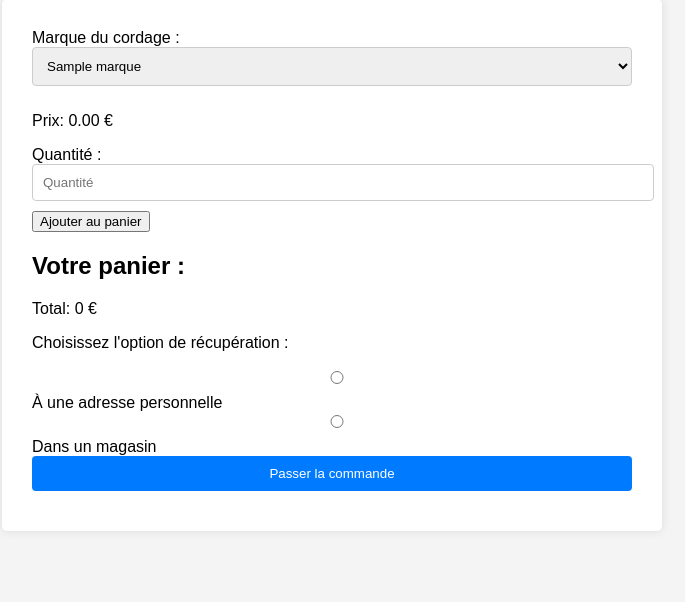
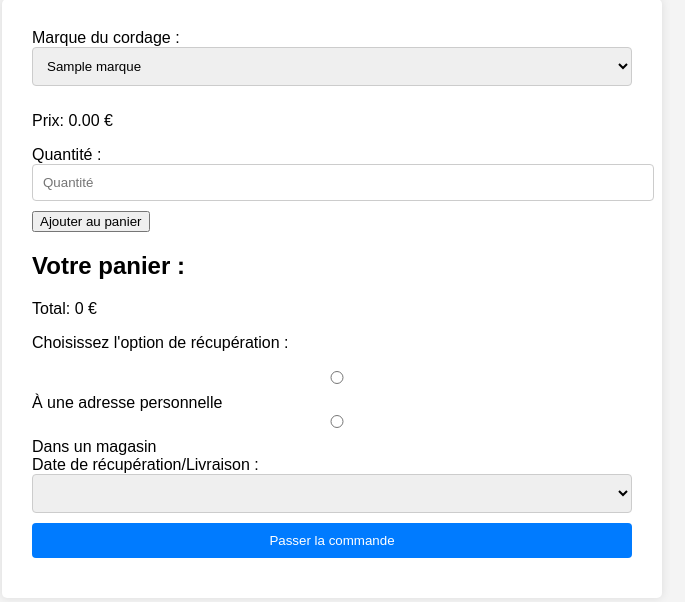
Before and after one commit to DamienBataillardGOATT/goatt-tools, a Flask app: template templates/index.html in a window 1280 px wide. Shown: the part 101-703 px from the top of the page, without its empty margins (308-993 px from the left). Run offline with Flask 3, Linux system fonts and the light colour scheme; the template is opened without the code that fills it: most values are stand-ins (such as "Sample title", 1, 10 or a date in 2020); lists and menus that the app fills with data are empty.

Commit message:
18th commit

```diff
--- a/templates/index.html
+++ b/templates/index.html
@@ -60,6 +60,12 @@
             </select>
         </div>
 
+        <!-- Sélection de la date de récupération -->
+        <label for="date_recuperation">Date de récupération/Livraison :</label>
+        <select id="date_recuperation" name="date_recuperation">
+        <!-- Les options de date seront ajoutées ici par JavaScript -->
+        </select>
+
         <input type="submit" value="Passer la commande">
     </form>
 
@@ -111,6 +117,29 @@
             totalPanier.textContent = total.toFixed(2);
         }
 
+        // Fonction pour récupérer les créneaux disponibles et les afficher
+        function recupererEtAfficherCreneaux() {
+            fetch('https://goatt-db.onrender.com/get_available_slots')
+                .then(response => response.json())
+                .then(data => {
+                    const selectElement = document.getElementById('date_recuperation');
+                    selectElement.innerHTML = ''; // Effacer les options existantes
+
+                    // Boucler sur les données pour ajouter les options
+                    for (const [date, creneaux] of Object.entries(data)) {
+                        creneaux.forEach(creneau => {
+                            const option = document.createElement('option');
+                            option.value = date + ' ' + creneau;
+                            option.textContent = date + ' ' + creneau;
+                            selectElement.appendChild(option);
+                        });
+                    }
+                })
+                .catch(error => {
+                    console.error('Erreur lors de la récupération des créneaux disponibles', error);
+                });
+        }
+
         // Script pour afficher/cacher les champs en fonction de l'option de récupération choisie
         document.addEventListener('DOMContentLoaded', function() {
             var recuperationOptions = document.querySelectorAll('input[name="option_recuperation"]');
@@ -125,6 +154,8 @@
                     }
                 });
             });
+            // Récupérer et afficher les créneaux disponibles
+            recupererEtAfficherCreneaux();
         });
 
 
```
